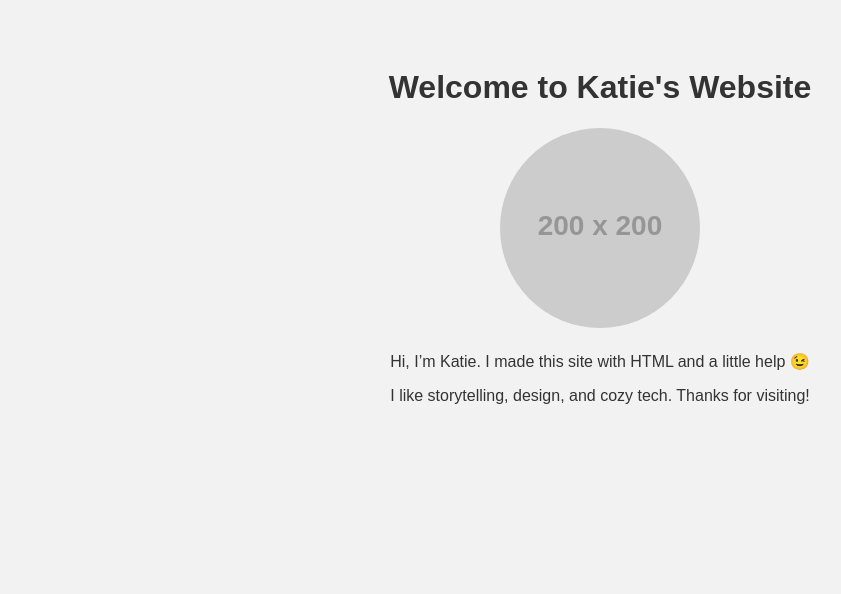
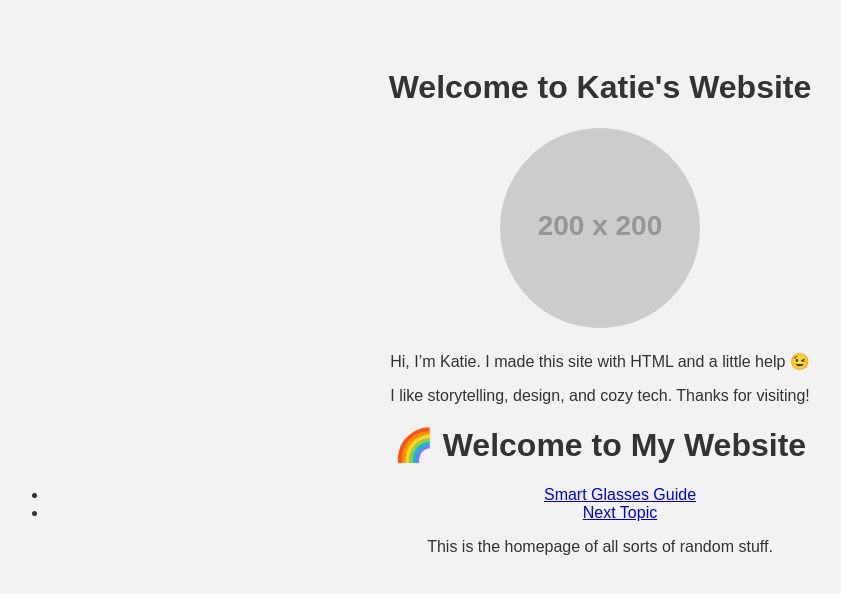
Before and after one commit to CinnamonToastVoyage/CinnamonToastVoyage, a plain HTML site: page Website.html in a window 1280 px wide. Shown: the whole page, without its empty margins (40-881 px from the left). Drawn offline with Linux system fonts and the light colour scheme; placeholder pictures from the web are drawn by us.

Commit message:
Update Website.html

```diff
--- a/Website.html
+++ b/Website.html
@@ -29,5 +29,25 @@
     <p>Hi, I’m Katie. I made this site with HTML and a little help 😉</p>
     <p>I like storytelling, design, and cozy tech. Thanks for visiting!</p>
   </div>
+  <!DOCTYPE html>
+<html lang="en">
+<head>
+  <meta charset="UTF-8" />
+  <meta name="viewport" content="width=device-width, initial-scale=1.0"/>
+  <title>My Website</title>
+</head>
+<body>
+  <h1>🌈 Welcome to My Website</h1>
+
+  <!-- Navigation menu starts here -->
+  <ul>
+    <li><a href="How-To-Smart-Glasses.html">Smart Glasses Guide</a></li>
+    <li><a href="PLACEHOLDER.html">Next Topic</a></li>
+  </ul>
+  <!-- Navigation menu ends here -->
+
+  <p>This is the homepage of all sorts of random stuff.</p>
 </body>
 </html>
+</body>
+</html>
```
